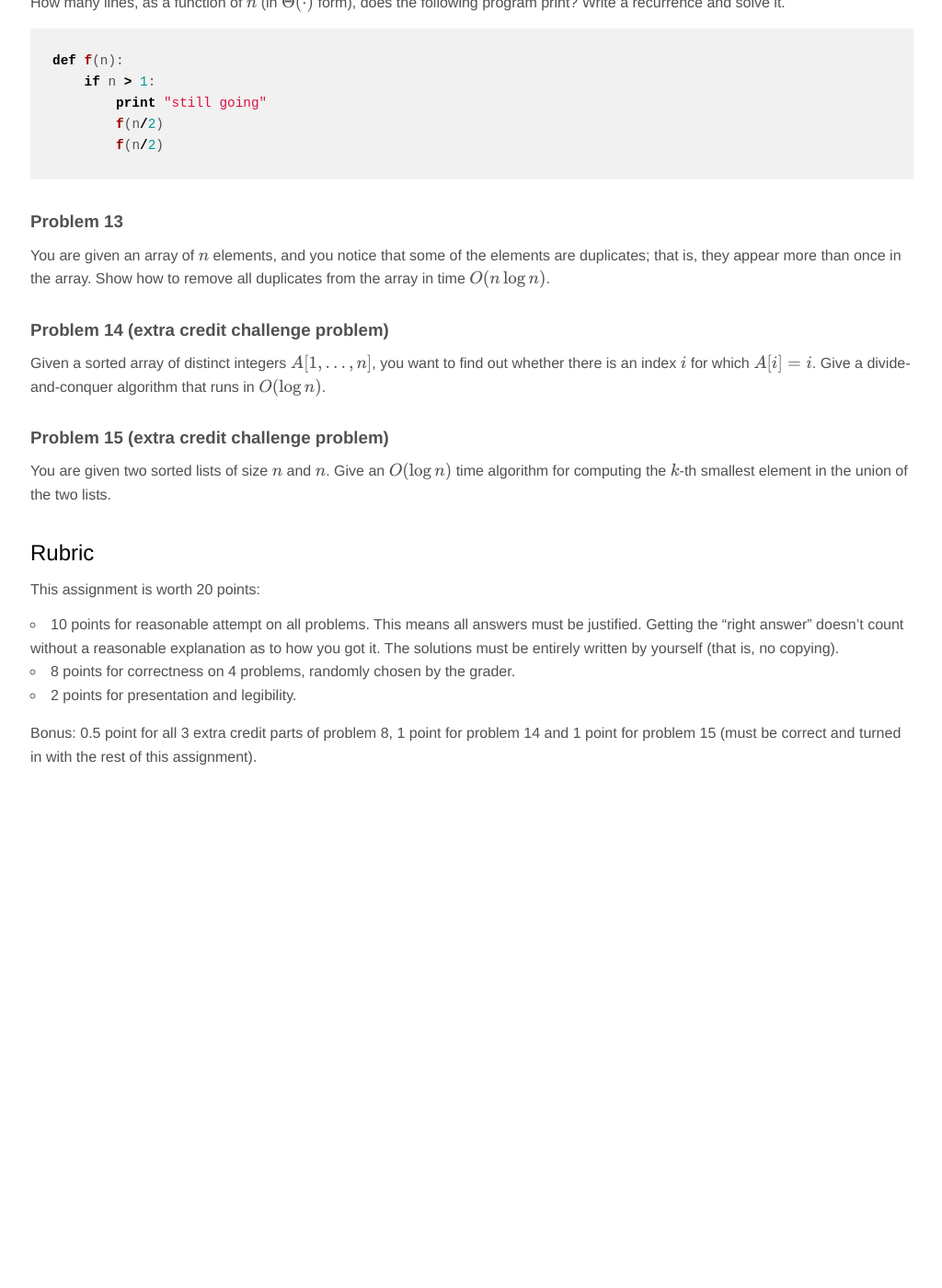
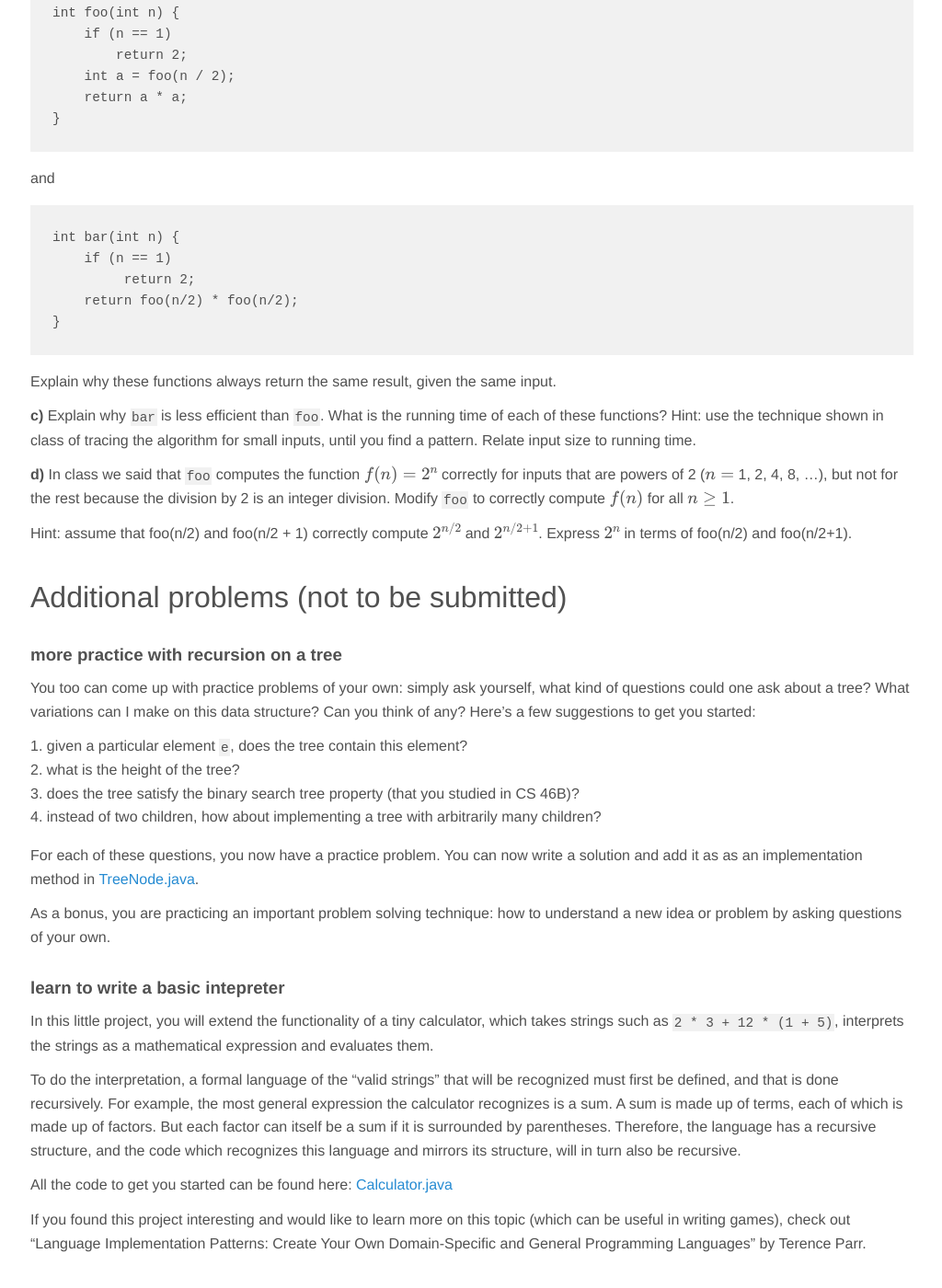
Before and after one commit to jnylam/jnylam.github.io, a Jekyll site: the page built from _courses/146-s17/homework02.md, in a window 1280 px wide and 1400 px high, scrolled down 3891 px. Shown: the whole window at 92% size, without its empty margins (127-1151 px from the left). Built offline with Jekyll 4.4.1, drawn with Linux system fonts in a browser that asks for light colours; formulas are drawn with MathJax 3; before the commit the page ends 4763 px from its top, so only the background shows below that; some of the changed text lies outside the part shown.

Commit message:
add homework 2

````diff
--- a/_courses/146-s17/homework02.md
+++ b/_courses/146-s17/homework02.md
@@ -6,179 +6,213 @@
 navorder: 0
 ---
 
-Coding
-* Towers of Hanoi, solve()
-* TreeNode, find max, postorder(), size()
-* Optional: calculator
-Running time
-*
+# Description
 
-Submission
-* a zip file, with .java, a .pdf
+The goal of this assignment is to master the following skills:
 
-__Note:__ This assignment is entirely written. There are two parts to this assignment, which you can work on both parts in parallel. Some of the problems in part 2 can be challenging, so you should start thinking about them even before you are done solving part 1.
+* be able to write recursive algorithms on non-linear data structures such as trees
+* be able to find the time and space complexity of algorithms
+    * with a nested loop structure (for loops, while loops)
+    * with a tail-recursion
+Note: this may involve recognizing when the expression for the running time contains logarithms
+* be able to simplify the time complexity using $\Theta$- and $O-$ notation.
+* know how O-, $\Theta$, etc are used in relation to time complexity, and the fact that $O$-notation is not synonymous with worst-case time complexity.
 
-## Submission
+# Submission
 
-The instructions are the same as for the written portion of the last assignment.
+You will package your assignment as a __single zip file__ and submit it on Canvas. The zip file should contain the following files:
 
-Solutions should be turned in on Canvas as a __single PDF file__. Here are some options for how to do this:
+* `TowersOfHanoi.java` with your solution to problem 1
+* `TreeNode.java` with your solution to problem 2
+* one **pdf** file containing your solution to all other problems.
 
-You have the option of handwriting your solutions on paper, scanning them, and converting them to PDF. Please do not send the images.
+For suggestions on how to make a pdf file, please refer to [Homework 1 - Submission](homework01.html#Submission).
 
-You also have the option of typing your solutions up in your favorite word processor. Export or print your document as a PDF file and submit that. Please do not a submit .docx file.
 
-Finally, you have the option of preparing a professional-looking document using LaTeX. This is what authors use to write textbooks and research papers. If you choose this option, here are some pointers to get you started.
-
-* [Getting LaTeX](https://www.latex-project.org/get/)
-* [LaTeX homework template](http://www.jennylam.cc/assets/template.zip): this is a good place to start learning LaTeX. Feel free to modify this document as you need.
-* [Any of the many good LaTeX tutorials/cheatsheets/beginner's guides online](https://lmddgtfy.net/?q=Latex%20quickstart).
-
-## Part 1: math review
+# Problems to be submitted
 
 ### Problem 1
-Show that for any two bases $$a$$ and $$b$$, we have that $$\log_a n$$ is $$O(\log_b n)$$.
 
-__The lesson:__ The base of the logarithm does not affect O-notation.
+Solve the problem Towers of Hanoi by implementing the `solve()` function in [TowersOfHanoi.java](https://github.com/jnylam/SJSU-cs146-s17/blob/master/02_Recursion2/src/cc/jennylam/cs146/TowersOfHanoi.java)
 
 ### Problem 2
 
-Is $$3^n$$ $$O(2^n)$$? Justify your answer.
+Complete the implementation of the methods in [TreeNode.java](https://github.com/jnylam/SJSU-cs146-s17/blob/master/02_Recursion2/src/cc/jennylam/cs146/TreeNode.java). Specifically, complete
+
+* `TreeNode.max()`
+* `TreeNode.postorder()`
+* `TreeNode.size()`
 
 ### Problem 3
 
-Show that $$3^{\log_4n} = n^{\log_43}$$ using log rules.
+For each of the following functions,
+
+1) find an expression for the number of calls to doSomething().
+2) Then simplify with O-notation.
+3) Then find the amount of space used (approximately, using O-notation).
+
+__a)__
+
+```
+void foo(int n) {
+    for (int i = 0; i < 567; i++)
+        for (int j = 0; j < n; j++)
+            for(int k = 0; k < j; k++)
+                doSomething();
+}
+```
+
+__b)__
+
+```
+void fu(int[] a) {
+    for (int i = 0; i < a.length / 2; i++)
+        doSomething(a[i]);
+    int n = a.length;
+    while (n > 1) {
+        doSomething();
+        n /= 2;
+    }
+}
+```
+
+__c)__
+
+```
+void phoo(int n) {
+    if (n == 1) {
+        doSomething();
+        return;
+    }
+    phoo(n/10);
+}
+```
+
+__d)__
+
+```
+void phoo2(int n) {
+    if (n == 1) {
+        doSomething();
+        return;
+    }
+    doSomething();
+    phoo(n/10);
+}
+```
+
+__e)__
+
+```
+void phoo3(int n) {
+    if (n == 1) {
+        doSomething();
+        return;
+    }
+    phoo(n/10);
+    doSomething();
+}
+```
+
+__f)__
+
+```
+void ffwho(int n) {
+    if (n == 2) {
+       doSomething();
+       return;
+    }
+    ffwho(n-3);
+    doSomething();
+}
+```
+
+__g)__
+
+```
+void phew(int n, int m) {
+    if (n > m) {
+       doSomething();
+       return;
+    }
+    doSomething();
+    phew(n+1, m-1);
+}
+```
 
 ### Problem 4
 
-Find a function that is simultaneously $$O(2^n)$$ and $$\Omega(n^2)$$. (Hint: the statement $$f$$ is $$\Omega(g(n))$$ is equivalent to the statement $$g$$ is $$O(f(n))$$)
+__a)__ How many calls to meow() does this function make?
 
-### Problem  5
-
-If $$f(n)$$ is $$O(g(n))$$, is it necessarily true that $$2^{f(n)}$$ is $$O(2^{g(n)})$$? Justify your answer.
-
-### Problem  6
-
-Explain why the statement "The running time of algorithm $$A$$ is at least $$O(n^2)$$" is meaningless.
-
-### Problem 7
-
-Recall the formula for a geometric sum:
-
-$$\displaystyle \sum_{i =0}^n a^i = \frac{1 - a^{n+1}}{1 - a}$$.
-
-Find the values of the following sums
-
-__a)__ $$\displaystyle\sum_{n = 0}^8 (-3)^n$$
-
-__b)__ $$\displaystyle\sum_{t = 0}^8 (2 \cdot 3^t + 3 \cdot 2^t)$$
-
-__c)__ $$\displaystyle\sum_{s = 0}^8 (2^{s+1} - 2^s)$$
-
-__d)__ Based on the formula for a geometric sum, for what range of values of $$a>0$$ does the sum diverge as $$n \rightarrow \infty$$ and for what range does the sum converge? What does it converge to?
-
-### Problem 8
-
-Order by $$\Theta$$-notation, and indicate those have the same asymptotic growth rate (i.e., that are $$\Theta$$ of each other): $$e^n$$, $$n$$, $$2^n$$, $$n \log n$$, $$\log n$$, $$n^2$$, $$n^4$$, $$n \log_{10} n$$, $$\sqrt{n}$$, $$\sqrt[36]{n}$$, $$2^{n^2}$$, $$\log \sqrt{n}$$, $$(\log n)^2$$, $$\log n^2$$.
-
-__Note:__ intuitively, "$$f$$ is $$\Theta(g)$$" roughly means "$$f = g$$", the same way that "$$f$$ is $$O(g)$$" roughly means "$$f \leq g$$".
-
-Formally, "$$f$$ is $$\Theta(g)$$" means "$$f$$ is $$O(g)$$" and "$$g$$ is $$O(f)$$".
-
-__Extra credit:__ also order $$\log \log n$$,  $$n / (\log \log n)$$, [$$\log^* n$$](https://en.wikipedia.org/wiki/Iterated_logarithm) (you can also find an explanation in the textbook)
-
-### Problem 9
-Give a big-$$O$$ estimate for each of the following functions. For the function $$g$$ in your estimate that $$f(n)$$ is $$O(g(n))$$ use as simple of a function $$g$$ as possible, and of the smallest order.
-
-__a)__ $$5n^3 - 7n^2 + 88$$
-__b)__ $$ (n\log n + n^2)(n^3 + 2)$$
-__c)__ $$\log(n^3 + 1) + (\log n)^2$$
-__d)__ $$(n \log n + 1)^2 + (\log n + 1)(n^2 + 1)$$
-__e)__ $$n^{2n} + n^{n^2}$$
-__f)__ $$(n! + 2^n)(n^3 + \log(n^2 + 1))$$
-__g)__ $$n \cdot (5/4)^{\log_4n + 1}$$
-
-__Hint__: you can simplify __g)__ to $$O(n^?)$$ where ? is something for you to determine.
-
-## Part 2: Recursion and divide-and-conquer algorithms
-
-### Problem 10
-
-Solve the following recurrence relations and give a $$\Theta$$-bound for each.
-
-__a)__ $$T(n) = 2 T(n/3) + 1$$
-
-__b)__ $$T(n) = 5 T(n/4) + n$$
-
-__c)__ $$T(n) = 7 T(n/7) + n$$
-
-__d)__ $$T(n) = 9T(n/3) + n^2$$
-
-__e)__ $$T(n) = 8 T(n/2) + n^3$$
-
-__f)__ $$ T(n) = T(n-1) + 2$$
-
-__g)__ $$T(n) = T(n-1) + n^c$$, where $$c\geq 1$$ is a constant
-
-__h)__ $$T(n) = T(n-1) + c^n$$, where $$c > 1$$ is a constant
-
-__Example:__ the recurrence relation for [Karatsuba's multiplication algorithm](https://en.wikipedia.org/wiki/Karatsuba_algorithm) is $$T(n) = 3 T(n/2) + cn$$, where $$c$$ is a constant (around 5).
-
-To solve it, we argue the following:
-
-* there are $$\log n$$ (base 2) levels of recursion because the input size is halved every level down.
-* at level $$i$$: each recursive call (or tree node) has an input of size $$n/2^i$$, which means $$cn/2^i$$ work per node. There are $$3^i$$ nodes at this level because each node branches 3-ways and we're at level $$i$$. So the total work at this level is $$cn(3/2)^i$$.
-* if we sum up the work done at levels 0 to $$\log n$$, we get
-
-$$\displaystyle T(n) = \sum_{i = 0}^{\log n} cn\left(\frac{3}{2}\right)^i$$.
-
-This is a geometric sum with base $$a = 3/2$$, so applying the formula for it, we see that it's  equal to
-
-$$\displaystyle cn \frac{(3/2)^{\log_2 n + 1} - 1}{3/2 - 1}$$
-
-which is $$\Theta(n (3/2)^{\log_2 n})$$. We can further simplify that since
-
-$$\displaystyle n (3/2)^{\log_2 n} = n \frac{3^{\log_2 n}}{2^{\log_2 n}} = n \frac{n^{\log_2 3}}{n}$$.
-
-(Note: we used the same identity as in problem 3.) So $$T(n)$$ is $$\Theta(n^{\log_2 3})$$.
-
-### Problem 11
-
-Suppose we change the definition of the maximum-subarray problem to allow the result to be an empty subarray, where the sum of the values of an empty subarray is 0. How would you change any of the algorithms that do not allow empty subarrays to permit an empty subarray to be the result?
-
-
-### Problem 12
-
-How many lines, as a function of $$n$$ (in $$\Theta(\cdot)$$ form), does the following program print? Write a recurrence and solve it.
-
-```python
-def f(n):
-    if n > 1:
-        print "still going"
-        f(n/2)
-        f(n/2)
+```
+void makeSomeNoise(int n) {
+    while (n > 1) {
+        meow();
+        n /= 13;
+    }
+}
 ```
 
-### Problem 13
+__b)__ Add as little additional code as possible to this function so that it makes $n$ times as many calls. (No deletions allowed).
 
-You are given an array of $$n$$ elements, and you notice that some of the elements are duplicates; that is, they appear more than once in the array. Show how to remove all duplicates from the array in time $$O(n \log n)$$.
+__c)__ Rewrite the function in part __a)__ using tail-recursion;
 
+### Problem 5
 
-### Problem 14 (extra credit challenge problem)
+__a)__ Write an iterative function to compute $2^n$, given $n \geq 1$. What is the time complexity of this function?
 
-Given a sorted array of distinct integers $$A[1,\dots, n]$$, you want to find out whether there is an index $$i$$ for which $$A[i] = i$$. Give a divide-and-conquer algorithm that runs in $$O(\log n)$$.
+__b)__
+Consider the following function
 
-### Problem 15 (extra credit challenge problem)
+```
+int foo(int n) {
+    if (n == 1)
+        return 2;
+    int a = foo(n / 2);
+    return a * a;
+}
+```
 
-You are given two sorted lists of size $$n$$ and $$n$$. Give an $$O(\log n)$$ time algorithm for computing the $$k$$-th smallest element in the union of the two lists.
+and
 
+```
+int bar(int n) {
+    if (n == 1)
+         return 2;
+    return foo(n/2) * foo(n/2);
+}
+```
 
-## Rubric
+Explain why these functions always return the same result, given the same input.
 
-This assignment is worth 20 points:
+__c)__ Explain why `bar`  is less efficient than `foo`. What is the running time of each of these functions? Hint: use the technique shown in class of tracing the algorithm for small inputs, until you find a pattern. Relate input size to running time.
 
-* 10 points for reasonable attempt on all problems. This means all answers must be justified. Getting the "right answer" doesn't count without a reasonable explanation as to how you got it. The solutions must be entirely written by yourself (that is, no copying).
-* 8 points for correctness on 4 problems, randomly chosen by the grader.
-* 2 points for presentation and legibility.
+__d)__ In class we said that `foo` computes the function $f(n) = 2^n$ correctly for inputs that are powers of 2 ($n = $ 1, 2, 4, 8, ...), but not for the rest because the division by 2 is an integer division. Modify `foo` to correctly compute $f(n)$ for all $n \geq 1$.
 
-Bonus: 0.5 point for all 3 extra credit parts of problem 8, 1 point for problem 14 and 1 point for problem 15 (must be correct and turned in with the rest of this assignment).
+Hint: assume that foo(n/2) and foo(n/2 + 1) correctly compute $2^{n/2}$ and $2^{n/2 + 1}$. Express $2^n$ in terms of foo(n/2) and foo(n/2+1).
+
+# Additional problems (not to be submitted)
+
+### more practice with recursion on a tree
+
+You too can come up with practice problems of your own: simply ask yourself, what kind of questions could one ask about a tree? What variations can I make on this data structure? Can you think of any? Here's a few suggestions to get you started:
+
+1. given a particular element `e`, does the tree contain this element?
+2. what is the height of the tree?
+3. does the tree satisfy the binary search tree property (that you studied in CS 46B)?
+3. instead of two children, how about implementing a tree with arbitrarily many children?
+
+For each of these questions, you now have a practice problem. You can now write a solution and add it as as an implementation method in [TreeNode.java](https://github.com/jnylam/SJSU-cs146-s17/blob/master/02_Recursion2/src/cc/jennylam/cs146/TreeNode.java).
+
+As a bonus, you are practicing an important problem solving technique: how to understand a new idea or problem by asking questions of your own.
+
+### learn to write a basic intepreter
+
+In this little project, you will extend the functionality of a tiny calculator, which takes strings such as `2 * 3 + 12 * (1 + 5)`, interprets the strings as a mathematical expression and evaluates them.
+
+To do the interpretation, a formal language of the "valid strings" that will be recognized must first be defined, and that is done recursively. For example, the most general expression the calculator recognizes is a sum. A sum is made up of terms, each of which is made up of factors. But each factor can itself be a sum if it is surrounded by parentheses. Therefore, the language has a recursive structure, and the code which recognizes this language and mirrors its structure, will in turn also be recursive.
+
+All the code to get you started can be found here:
+[Calculator.java](https://github.com/jnylam/SJSU-cs146-s17/blob/master/02_Recursion2/src/cc/jennylam/cs146/Calculator.java)
+
+If you found this project interesting and would like to learn more on this topic (which can be useful in writing games), check out "Language Implementation Patterns: Create Your Own Domain-Specific and General Programming Languages" by Terence Parr.
````
Also changed, not shown: _courses/146-s17/index.md (+1 -1 lines).
